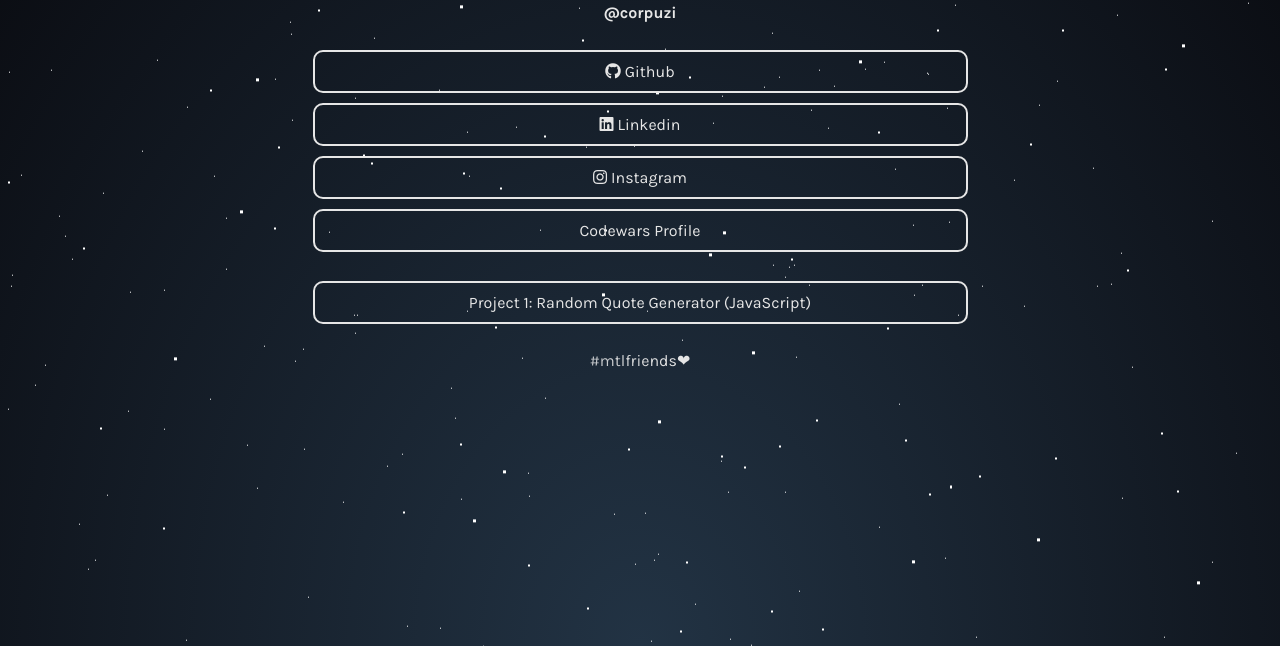
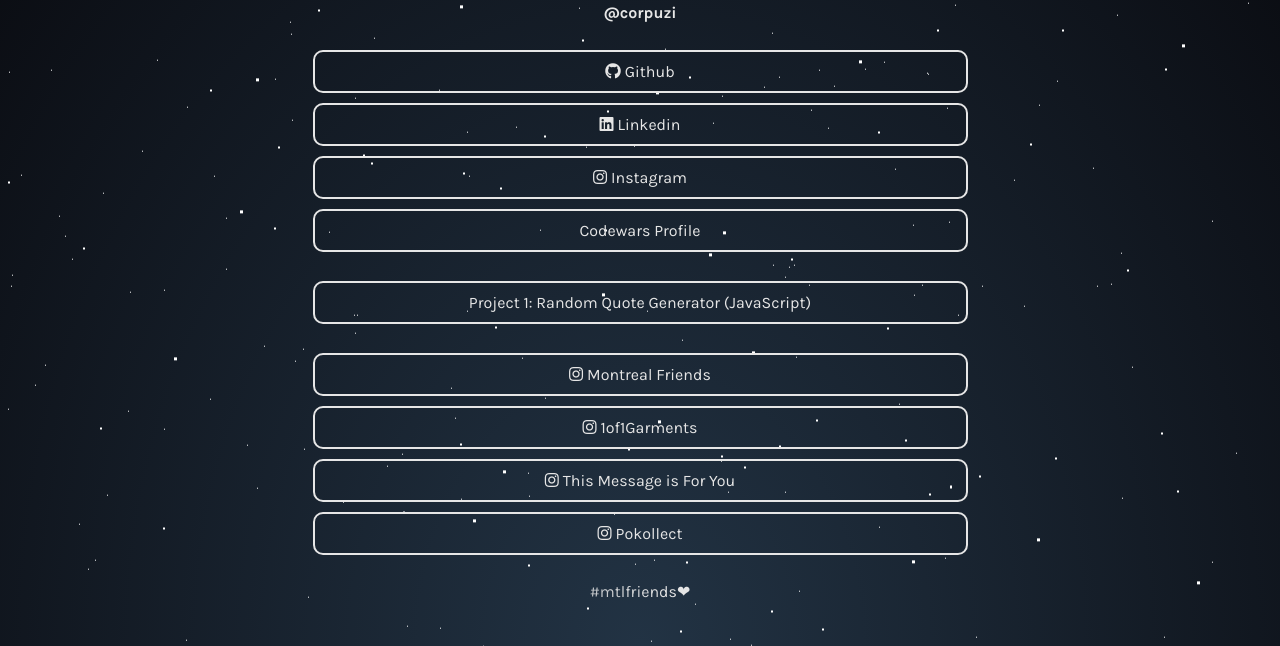
Before and after one commit to Corpuzi/corpusssy, a plain HTML site: page index.html in a window 1280 px wide. Shown: the part 154-800 px from the top of the page. Drawn offline with Linux system fonts and the light colour scheme.

Commit message:
Update index.html

```diff
--- a/index.html
+++ b/index.html
@@ -62,6 +62,19 @@
       <a class="link" href="https://corpuzi.github.io/thisessageisforyou.github.io/" target="_blank">
         Project 1: Random Quote Generator (JavaScript)
       </a>
+      <br>
+      <a class="link" href="https://www.instagram.com/mtlfriends/" target="_blank">
+        <i class="fab fa-instagram">&nbsp;</i>Montreal Friends
+      </a>
+      <a class="link" href="https://www.instagram.com/1of1garments/" target="_blank">
+        <i class="fab fa-instagram">&nbsp;</i>1of1Garments
+      </a>
+      <a class="link" href="https://www.instagram.com/thismessageisforyou.ca/" target="_blank">
+        <i class="fab fa-instagram">&nbsp;</i>This Message is For You
+      </a>
+      <a class="link" href="https://www.instagram.com/pokollect/" target="_blank">
+        <i class="fab fa-instagram">&nbsp;</i>Pokollect
+      </a>
     </div>
 
     <div id="hashtag">
```
